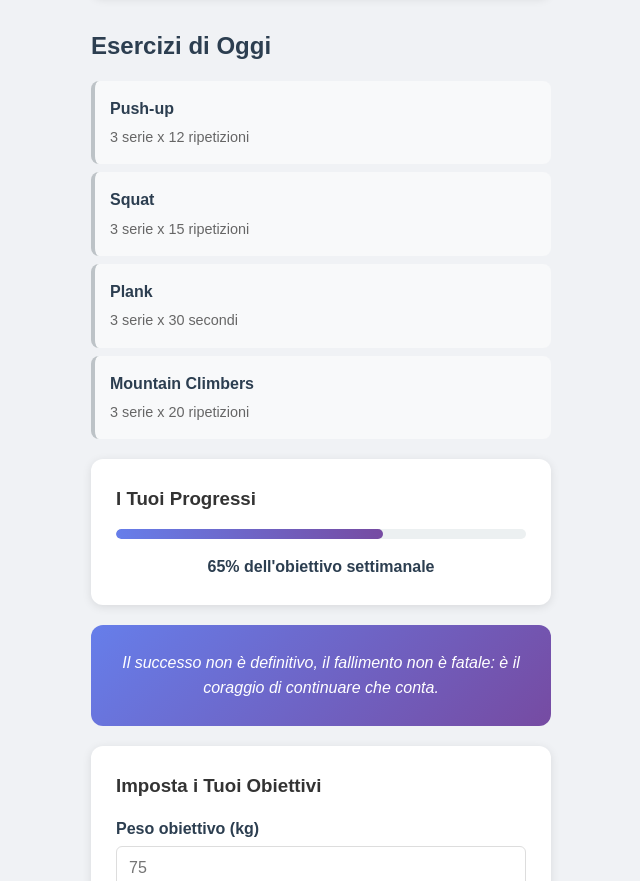
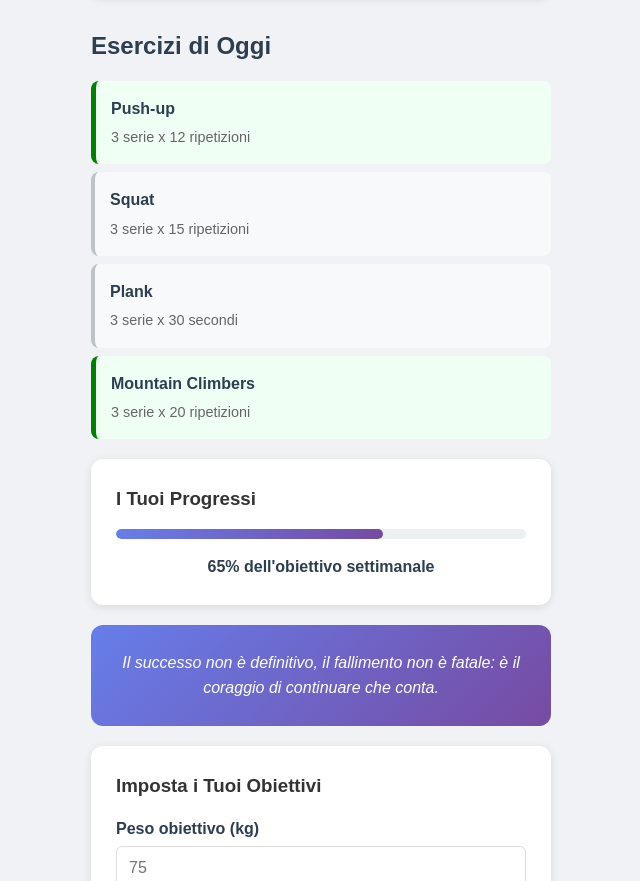
Before and after one commit to giovannimazzi/htmlcss-fit-app, a plain HTML site: page index.html in a window 1280 px wide. Shown: the part 1213-2094 px from the top of the page, without its empty margins (319-959 px from the left). Drawn offline with Linux system fonts and the light colour scheme.

Commit message:
inserita soluzione alla richiesta n.5

```diff
--- a/css/solutions.css
+++ b/css/solutions.css
@@ -29,3 +29,9 @@
   border-left: 5px solid orange;
   background-color: #fff8ba;
 }
+
+/* Ex. 5 */
+.exercise-item:is(:first-of-type, :last-of-type) {
+  border-left: 5px solid green;
+  background-color: #f0fff4;
+}
```
